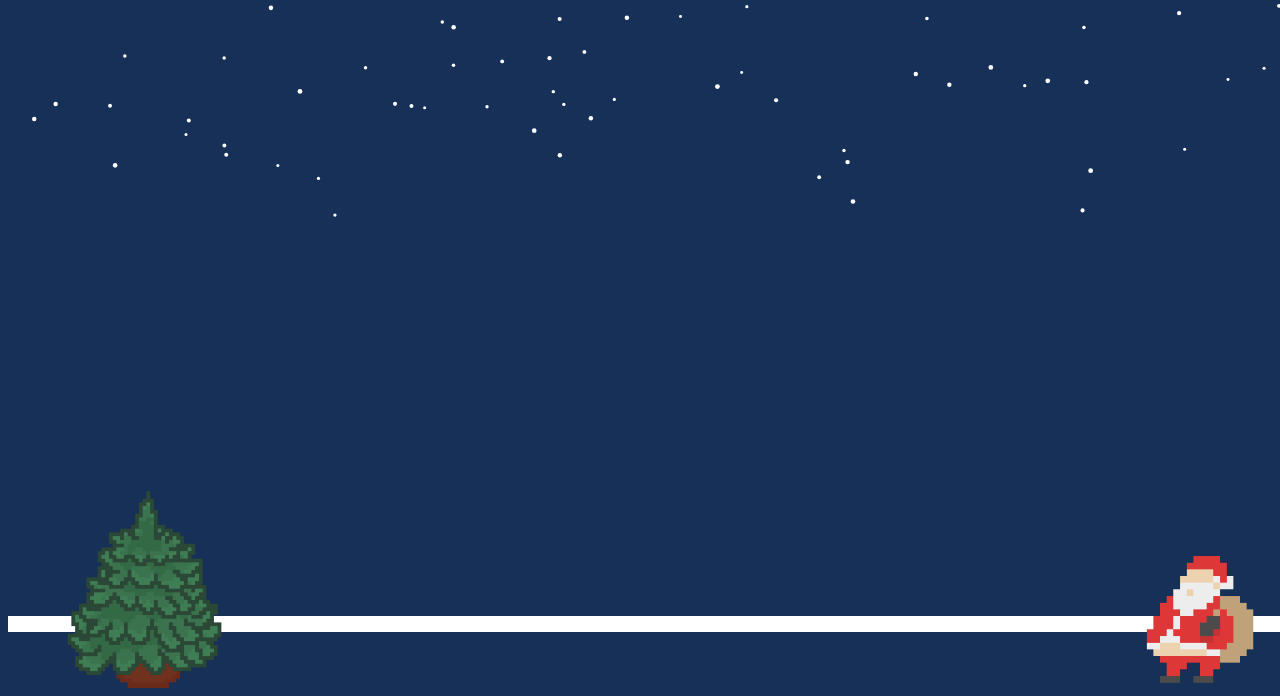
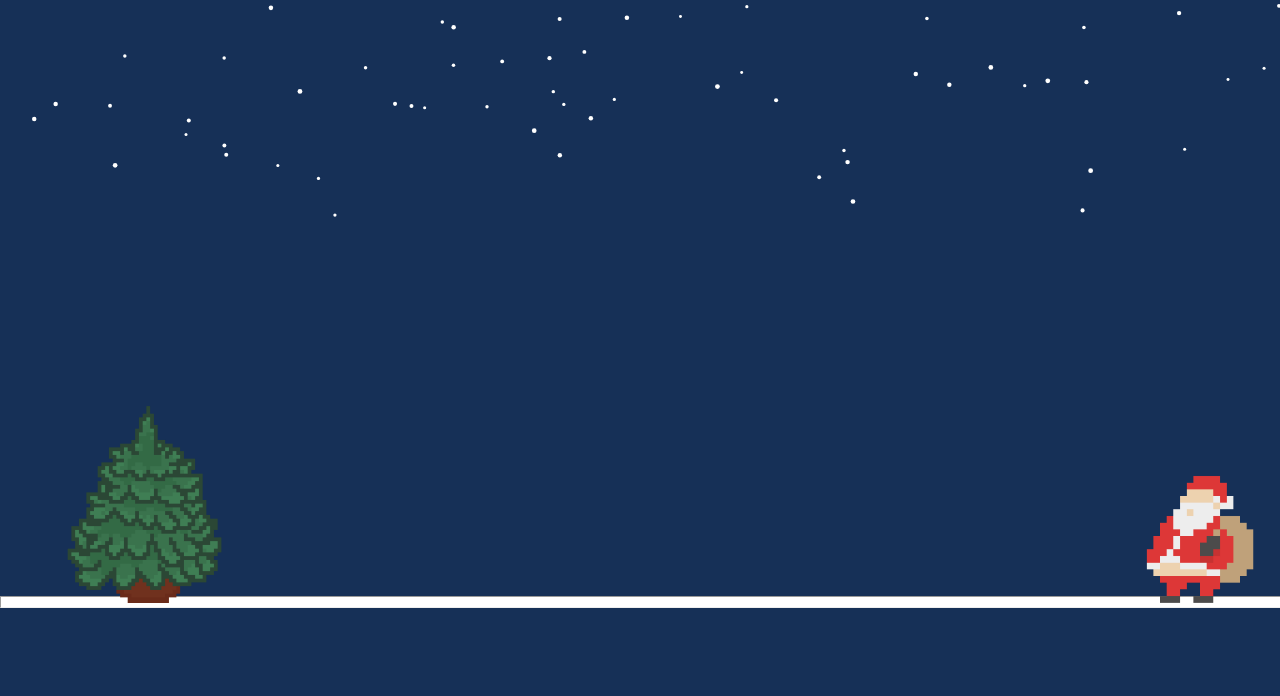
Before and after one commit to garyopen1876/Christmas-Card, a plain HTML site: page index.html in a window 1280 px wide. Shown: the part 192-888 px from the top of the page. After the commit the page ends 816 px from the top, so only its background shows below. Drawn offline with nearby package versions, Linux system fonts and the light colour scheme.

Commit message:
adjust snow on the floor

```diff
--- a/index.html
+++ b/index.html
@@ -24,7 +24,6 @@
     }
 
     body {
-        border-bottom: 1rem solid #fff;
         height: 100vh;
         width: 100vw;
     }
@@ -75,7 +74,7 @@
         height: 10rem;
         width: 10rem;
         right: 0;
-        bottom: -5.5rem;
+        bottom: -0.5rem;
     }
 
     .tree {
@@ -83,7 +82,17 @@
         height: 15rem;
         width: 15rem;
         left: 2rem;
-        bottom: -5rem;
+        bottom: 5px;
+    }
+
+    hr {
+        position: absolute;
+        height: 10px;
+        background-color: #ffffff;
+        left: 0;
+        bottom: 0;
+        width: 100%;
+        margin: 0;
     }
 </style>
 
@@ -92,9 +101,11 @@
     <div class="paper blue">
         <div class="top-tape"></div>
         <p>
+            敬愛的<br />
             test
         </p>
     </div>
+    <hr>
     <img src="./assets/Tree.gif" class="tree" alt="Tree">
     <img src="./assets/Santa.gif" class="santa" alt="Santa">
 </body>
@@ -121,9 +132,7 @@
         ctx.clearRect(0, 0, width, height)
         if (snowflakes.length < maxSnowflakes)
             snowflakes.push(new Snowflake())
-
         ctx.fillStyle = ctx.strokeStyle = '#fff'
-
         snowflakes.forEach(snowflake => snowflake.update(elapsed, now))
     }
 
```
